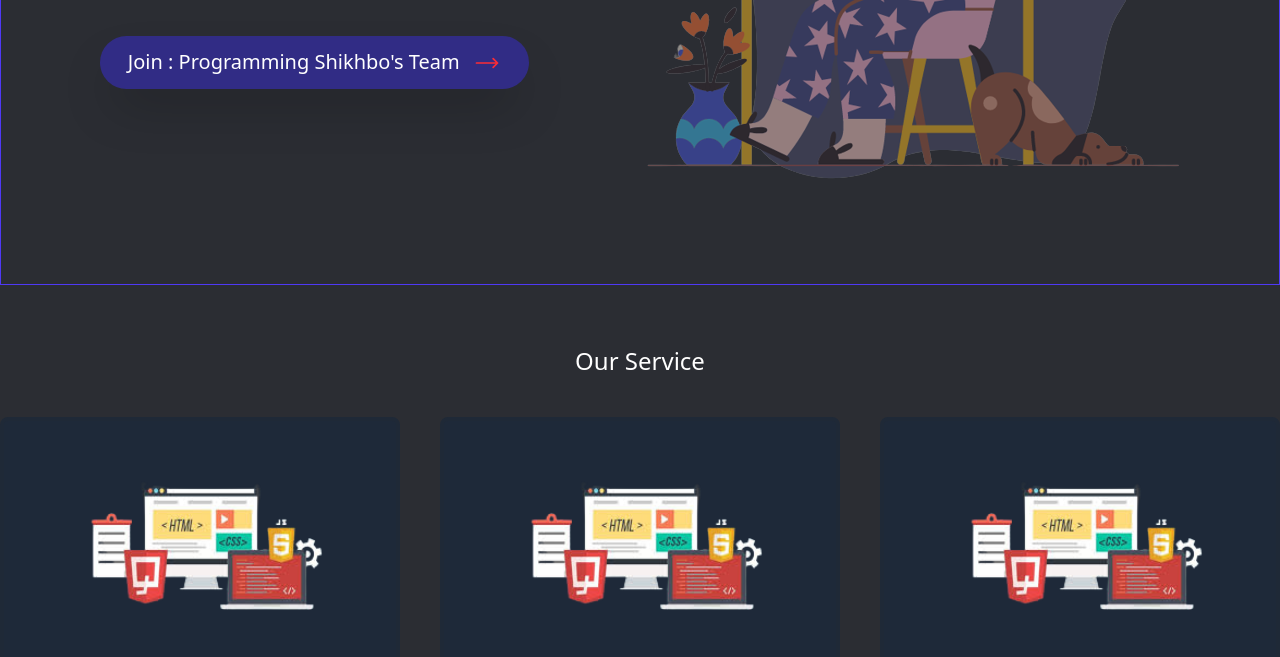
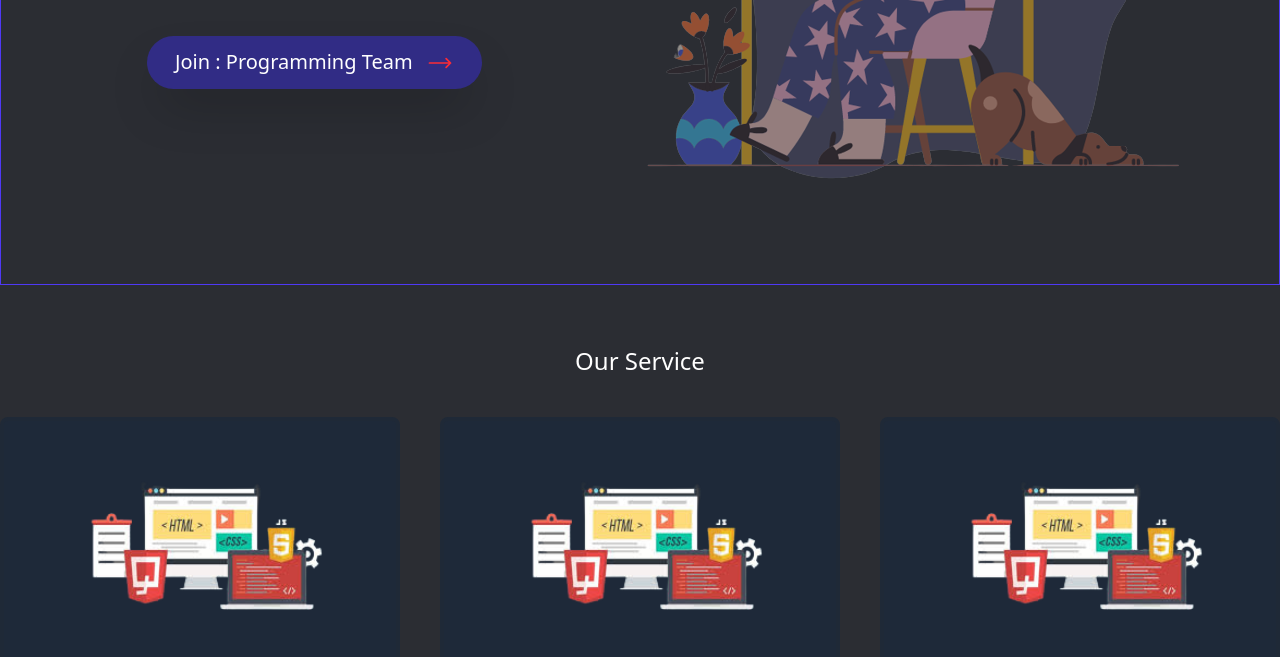
Before and after one commit to Shariar-Ahamed/First_Tailwind_Project, a website built with Vite: page index.html in a window 1280 px wide. Shown: the part 443-1100 px from the top of the page. Built offline with nearby package versions, Linux system fonts and the light colour scheme.

Commit message:
first section update

```diff
--- a/index.html
+++ b/index.html
@@ -35,7 +35,7 @@
     <div class= "container mx-auto border border-indigo-600 border-t-0 sm:flex justify-around items-center text-center text-white h-[80vh] px-10 pt-10 ">
       <div>
            <h1 class="text-2xl sm:text-5xl mb-15 sm:mb-15">Smart Coder: Learn <br> Programing</h1>
-           <button class="bg-indigo-900 px-7 py-3 rounded-full text-[15px] sm:text-xl shadow-2xl hover:bg-indigo-950 ">Join : Programming Shikhbo's Team <svg class="w-7 inline-block text-red-500 ml-2 animate-ping" xmlns="http://www.w3.org/2000/svg" fill="none" viewBox="0 0 24 24" stroke-width="1.5" stroke="currentColor" class="size-6">
+           <button class="bg-indigo-900 px-7 py-3 rounded-full text-[15px] sm:text-xl shadow-2xl hover:bg-indigo-950 ">Join : Programming Team <svg class="w-7 inline-block text-red-500 ml-2 animate-ping" xmlns="http://www.w3.org/2000/svg" fill="none" viewBox="0 0 24 24" stroke-width="1.5" stroke="currentColor" class="size-6">
             <path stroke-linecap="round" stroke-linejoin="round" d="M17.25 8.25 21 12m0 0-3.75 3.75M21 12H3" /></svg> </button>
       </div>
       <img class="animate-pulse mt-4 sm:mb-20 " src="images/hero-img.png" alt="">
```
